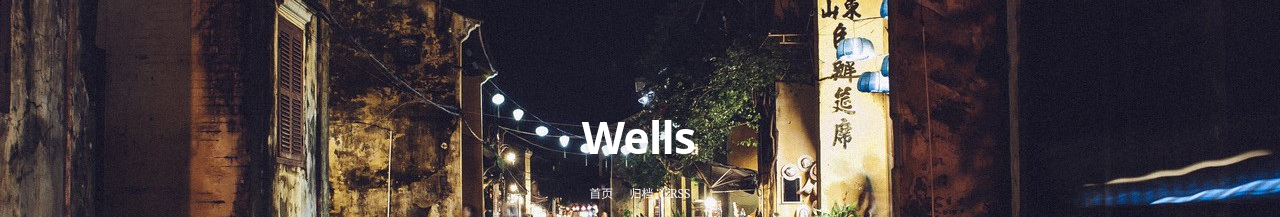
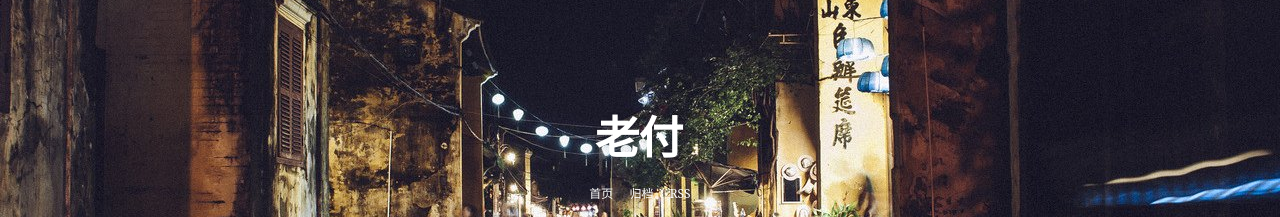
Before and after one commit to fuwei199006/WebLib, a plain HTML site: page Wells.html in a window 1280 px wide. Shown: the top 217 px of the page. Drawn offline with Linux system fonts and the light colour scheme; a script that the page names is missing.

Commit message:
Update Wells.html

```diff
--- a/Wells.html
+++ b/Wells.html
@@ -18,7 +18,7 @@
     <div id="body_wrapper">
         <div id="header"  class="header">
             <div class="header_wrapper">
-                <h1 class="title"><a href="http://wells.farbox.com/">Wells</a>
+                <h1 class="title"><a href="http://wells.farbox.com/">老付</a>
                 </h1>
                 <ul class="nav">
                     <li><a href="http://wells.farbox.com/">首页</a>
```
